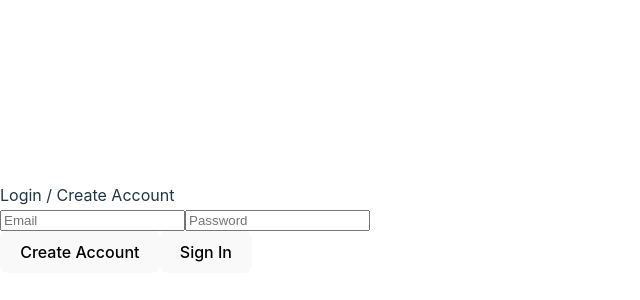
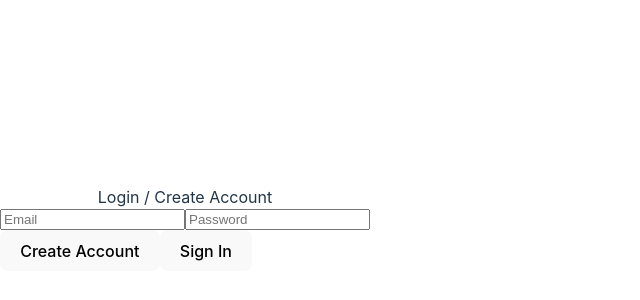
Before and after one commit to thatsmellything/Final-Project-ModWebDev, a React (Vite) app in the folder HikePoster/: page /#/login in a window 1280 px wide. Shown: the part 172-472 px from the top of the page, without its empty margins (0-640 px from the left). Built offline with nearby package versions, Linux system fonts and the light colour scheme; no server answers.

Commit message:
centered posts page

```diff
--- a/HikePoster/index.html
+++ b/HikePoster/index.html
@@ -6,8 +6,8 @@
     <meta name="viewport" content="width=device-width, initial-scale=1.0" />
     <title>Vite + React + TS</title>
   </head>
-  <body>
-    <div id="root"></div>
+  <body width="100%">
+    <div width="100%" id="root"></div>
     <script type="module" src="/src/main.tsx"></script>
   </body>
 </html>
--- a/HikePoster/src/index.css
+++ b/HikePoster/src/index.css
@@ -2,6 +2,7 @@
   font-family: Inter, system-ui, Avenir, Helvetica, Arial, sans-serif;
   line-height: 1.5;
   font-weight: 400;
+
 
   color-scheme: light dark;
   color: rgba(255, 255, 255, 0.87);
@@ -13,6 +14,7 @@
   -moz-osx-font-smoothing: grayscale;
   -webkit-text-size-adjust: 100%;
 }
+
 
 a {
   font-weight: 500;
--- /dev/null
+++ b/HikePoster/src/pages/login.css
@@ -0,0 +1,9 @@
+.center {
+    display: flex;
+    align-items: center;
+    justify-content: center;
+  }
+
+body {
+    display: flex;
+}
--- a/HikePoster/src/pages/login.tsx
+++ b/HikePoster/src/pages/login.tsx
@@ -22,16 +22,21 @@ export const Login = () => {
   }
 
   return (
-    <div className="container">
+    // <div className="container">
+    <body>
+    <div className="center">
       <div className="login">
-        <div>Login / Create Account</div>
-        <input type="email" value={email} onChange={e => setEmail(e.target.value)} placeholder="Email"/>
-        <input type="password" value={password} onChange={e => setPassword(e.target.value)} placeholder="Password"/>
+        <div className="center">Login / Create Account</div>
+        <div className="center">
+          <input type="email" value={email} onChange={e => setEmail(e.target.value)} placeholder="Email"/>
+          <input type="password" value={password} onChange={e => setPassword(e.target.value)} placeholder="Password"/>
+        </div>
         <div className="login-controls">
           <button className="secondary" onClick={signUp}>Create Account</button>
           <button onClick={login}>Sign In</button>
         </div>
       </div>
     </div>
+    </body>
   )
 }
--- /dev/null
+++ b/HikePoster/src/pages/posts.css
@@ -0,0 +1,9 @@
+.center {
+    display: flex;
+    align-items: center;
+    justify-content: center;
+  }
+
+.greenColor {
+    background-color: yellowgreen;
+}
--- a/HikePoster/src/pages/posts.tsx
+++ b/HikePoster/src/pages/posts.tsx
@@ -6,7 +6,8 @@ import { collection, addDoc, getDocs, query, where } from "firebase/firestore";
 import { db, storage } from "../lib/firebase";
 import { ref, uploadBytes, getDownloadURL } from 'firebase/storage';
 import Maps from "./maps";
-import "..App.css";
+import "./posts.css";
+
 import ReactDOMServer from 'react-dom/server'
 
 type Post = {
@@ -81,7 +82,8 @@ export const Posts = () => {
     const returnMe = posts.map((post) => (
       <div key={post.id} className={"post"}>
 
-        <h2>{ post.title }</h2>
+
+        <h2 className="center">{ post.title }</h2>
         {/* isnert random image */}
         {/* https://picsum.photos/200/300 */}
         <div className="center">
@@ -89,10 +91,11 @@ export const Posts = () => {
         </div>
 
         { /* take the image and run it through findGPS */}
-        <p>description { post.description }</p>
+        <p className="center">description { post.description }</p>
         <div className="location" id="location">
           <div id="map"></div>
           {/* when the button is clicked, open a new window with Maps(lat, lon) as the resulting page */}
+          <div className="center">
             <button onClick={
               () => {
 
@@ -109,8 +112,9 @@ export const Posts = () => {
 
 
               }>Location</button>
-          <p>Lat: { post.lat }, Lon: { post.lon }</p>
-          <p>ID: { post.id }</p>
+          </div>
+          <p className="center">Lat: { post.lat }, Lon: { post.lon }</p>
+          <p className="center">ID: { post.id }</p>
         </div>
       </div>
     ))
@@ -159,17 +163,24 @@ export const Posts = () => {
 
   return (
     <>
+    <body className="greenColor">
       <div className="header">
-        <h1>HikePoster</h1>
+        <h1 className="center">HikePoster</h1>
+        <div className="center">
           {locationLoaded ? (`Lat: ${lat}, Lon: ${lon}`) : 'Loading...'}
-        <div>Make a Post</div>
+        </div>
+        <div className="center">Make a Post</div>
         {/* File browser for selection */}
+        <div className="center">
           <textarea value={title} onChange={(e) => setTitle(e.target.value)} placeholder="Title"></textarea>
           <textarea value={description} onChange={(e) => setDescription(e.target.value)} placeholder="Description"></textarea>
           <input type="file" onChange={(e) => setImageFile(e.target.files?.[0])}/>
+        </div>
         <br></br>
+        <div className="center">
           <button onClick={() => {submitPost()}}>Submit Post</button>
           <button onClick={() => signOut(auth)}>Logout</button>
+        </div>
         <br></br>
         <br></br>
         <br></br>
@@ -179,6 +190,8 @@ export const Posts = () => {
           {returnPosts()}
         </div>
       </div>
+
+    </body>
     </>
   )
 
```
Lines whose indentation alone changed are shown as unchanged.
